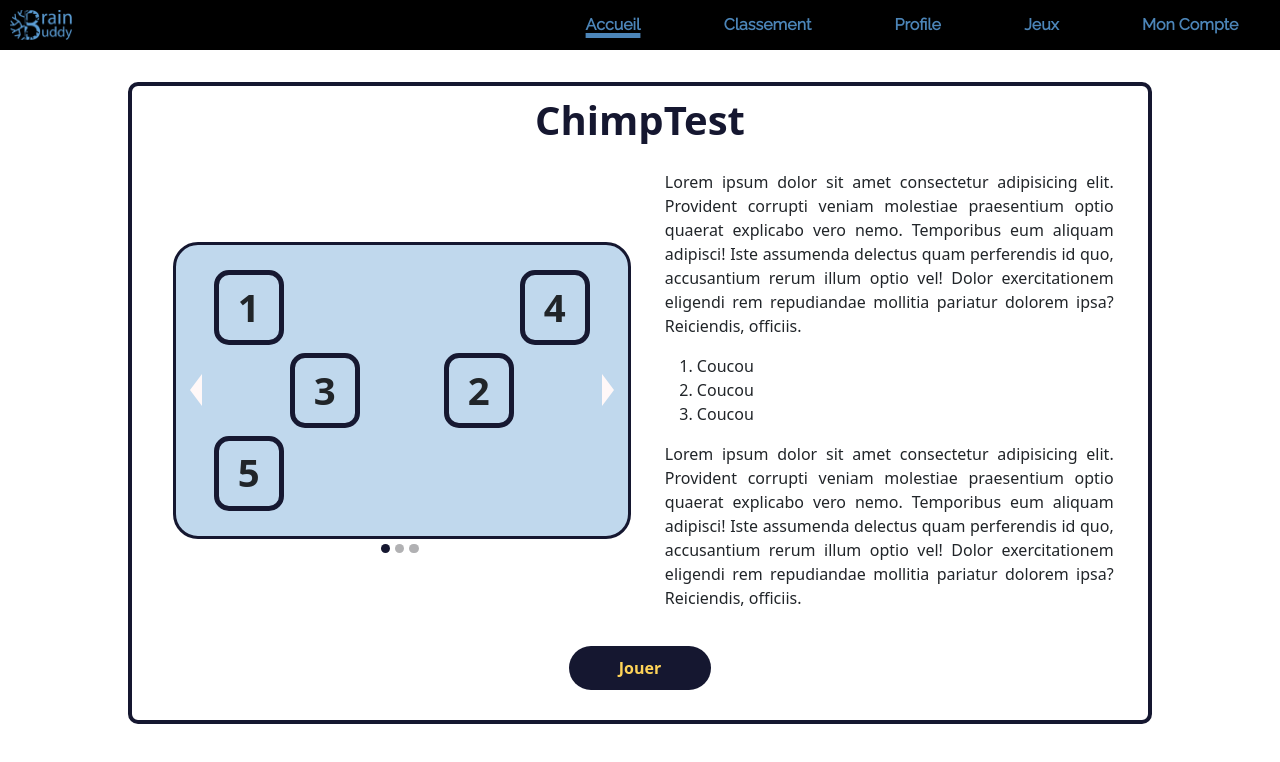
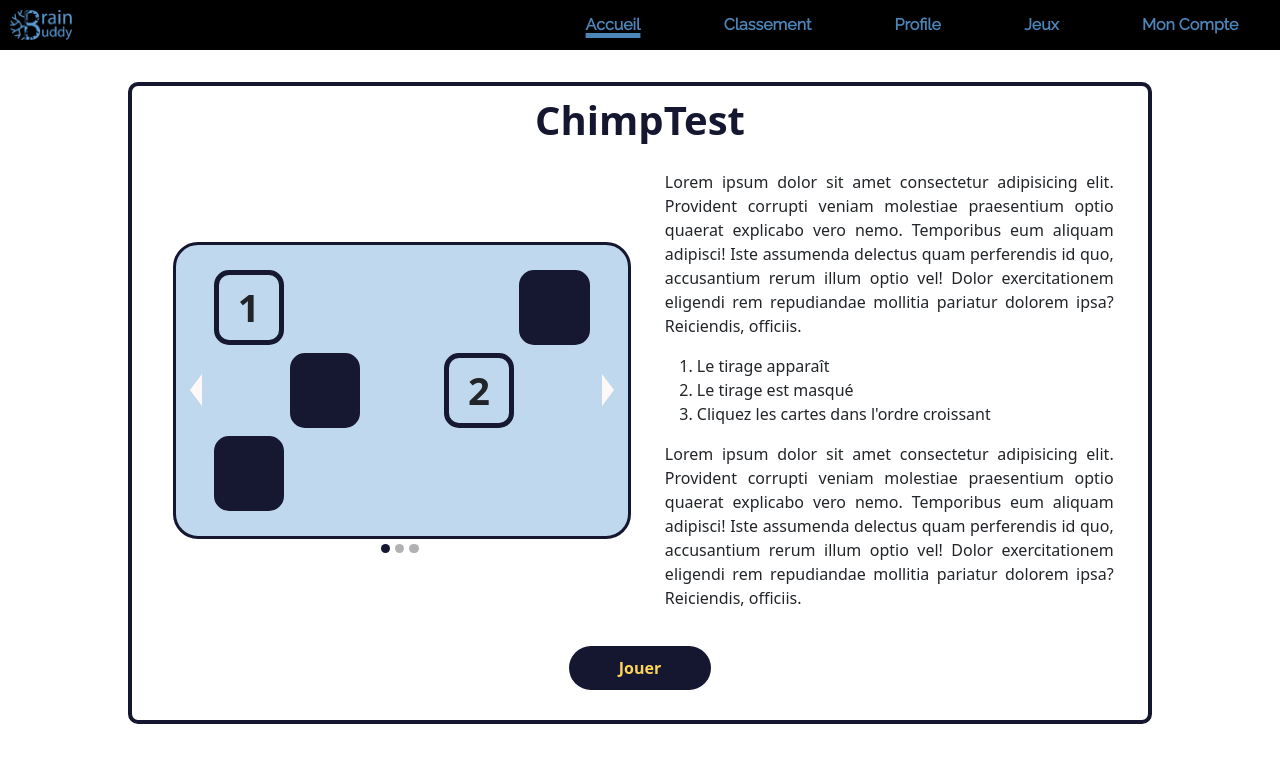
Before and after one commit to Xenus3/FrontEndBrainBuddy, an Angular app: page /app-monkey-test-tutoriel in a window 1280 px wide. Shown: the top 762 px of the page. Built offline with nearby package versions, Linux system fonts and the light colour scheme.

Commit message:
added slides 2 and 3 with working css

```diff
--- a/src/app/components/monkey-test-tutoriel/monkey-test-tutoriel.component.html
+++ b/src/app/components/monkey-test-tutoriel/monkey-test-tutoriel.component.html
@@ -11,22 +11,43 @@
                         </div>
                         <!-- Vignettes -->
                         <div class="vignettes">
-                            <div class="vignette1">
-                                <!-- <div class="tirage">1</div>
-                                <div class="tirage">4</div>
-                                <div class="tirage">3</div>
-                                <div class="tirage">2</div>
-                                <div class="tirage">5</div> -->
-                                <div class="vignette1-line1">
+                            <!-- <div class="vignette1">
+                                <div class="line1">
                                     <div class="tirage">1</div>
                                     <div class="tirage">4</div>
                                 </div>
-                                <div class="vignette1-line2">
+                                <div class="line2">
                                     <div class="tirage">3</div>
                                     <div class="tirage">2</div>
                                 </div>
-                                <div class="vignette1-line3">
+                                <div class="line3">
                                     <div class="tirage">5</div>
+                                </div>
+                            </div> -->
+                            <!-- <div class="vignette2">
+                                <div class="line1">
+                                    <div class="tirage-masque">x</div>
+                                    <div class="tirage-masque">x</div>
+                                </div>
+                                <div class="line2">
+                                    <div class="tirage-masque">x</div>
+                                    <div class="tirage-masque">x</div>
+                                </div>
+                                <div class="line3">
+                                    <div class="tirage-masque">x</div>
+                                </div>
+                            </div> -->
+                            <div class="vignette3">
+                                <div class="line1">
+                                    <div class="tirage">1</div>
+                                    <div class="tirage-masque">x</div>
+                                </div>
+                                <div class="line2">
+                                    <div class="tirage-masque">x</div>
+                                    <div class="tirage">2</div>
+                                </div>
+                                <div class="line3">
+                                    <div class="tirage-masque">x</div>
                                 </div>
                             </div>
                         </div>
@@ -51,9 +72,9 @@
                         eligendi rem repudiandae mollitia pariatur dolorem ipsa? Reiciendis, officiis.
                     </p>
                     <ol>
-                        <li>Coucou</li>
-                        <li>Coucou</li>
-                        <li>Coucou</li>
+                        <li>Le tirage apparaît</li>
+                        <li>Le tirage est masqué</li>
+                        <li>Cliquez les cartes dans l'ordre croissant</li>
                     </ol>
                     <p>
                         Lorem ipsum dolor sit amet consectetur adipisicing elit. Provident corrupti veniam molestiae
--- a/src/app/components/monkey-test-tutoriel/monkey-test-tutoriel.component.scss
+++ b/src/app/components/monkey-test-tutoriel/monkey-test-tutoriel.component.scss
@@ -119,17 +119,17 @@ button:active {
     // flex-direction: row;
 }
 
-.vignette1-line1 {
+.line1 {
     display: flex;
     justify-content: space-between;
 }
 
-.vignette1-line2 {
+.line2 {
     display: flex;
     justify-content: space-evenly;
 }
 
-.vignette1-line3 {
+.line3 {
     display: flex;
     justify-content: start;
 }
@@ -137,6 +137,17 @@ button:active {
 // Tirage
 .tirage {
     border: 5px solid #161831;
+    border-radius: 15px;
+    padding: 1% 5%;
+    margin: 1% 1%;
+    font-size: 3vw;
+    font-weight: bold;
+    text-align: center;
+}
+.tirage-masque {
+    border: 5px solid #161831;
+    background-color: #161831;
+    color: #161831;
     border-radius: 15px;
     padding: 1% 5%;
     margin: 1% 1%;
```
